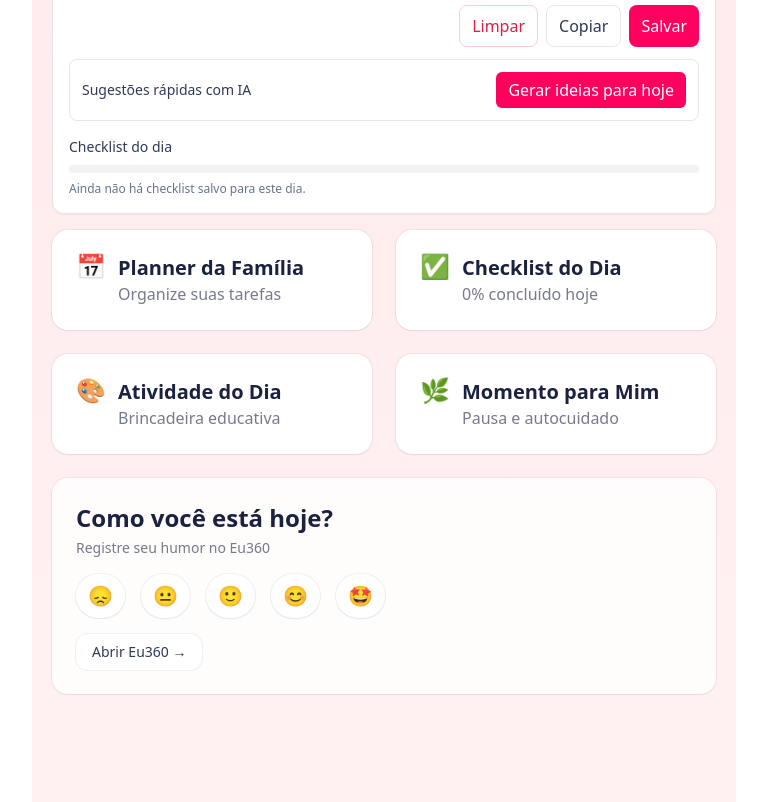
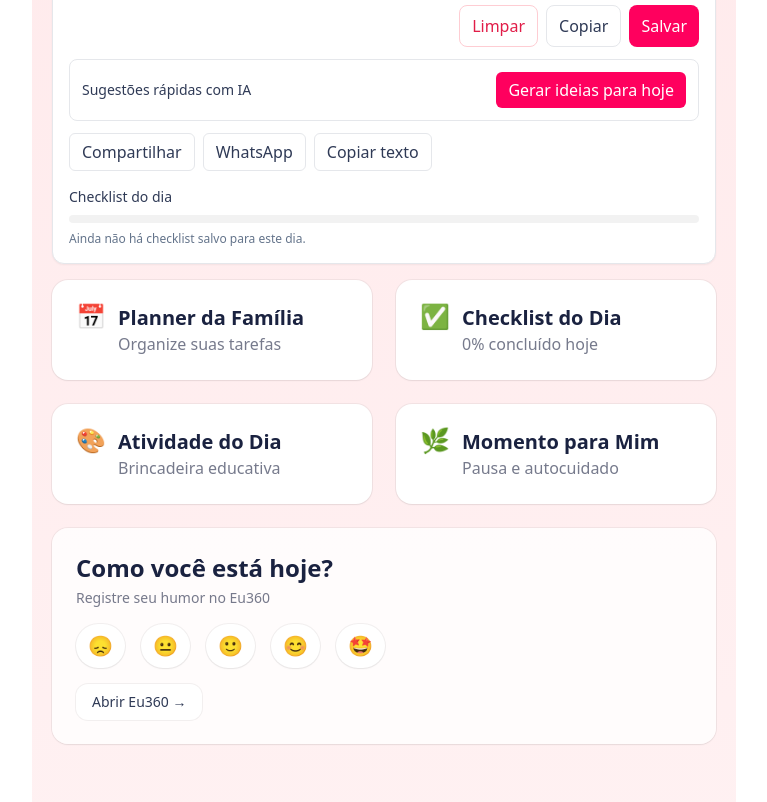
Before and after one commit to simonebrusco/materna360-app, a Next.js app in the folder materna360_starter/: page /meu-dia in a window 1280 px wide. Shown: the part 1080-1882 px from the top of the page, without its empty margins (256-1023 px from the left). Built offline with nearby package versions, Linux system fonts and the light colour scheme.

Commit message:
Update PlannerWeeklyNotes.jsx

```diff
--- a/materna360_starter/components/PlannerWeeklyNotes.jsx
+++ b/materna360_starter/components/PlannerWeeklyNotes.jsx
@@ -2,6 +2,7 @@
 
 import { useEffect, useMemo, useState } from "react";
 import PlannerQuickIdeas from "./PlannerQuickIdeas";
+import ShareDayButtons from "./ShareDayButtons";
 
 /** ========= Helpers locais (sem dependências externas) ========= */
 const K_NOTES = "m360:planner_notes";
@@ -109,6 +110,7 @@ export default function PlannerWeeklyNotes(){
 
   const entry = history[selectedKey] || null;
   const progress = entry?.progress ?? inferProgress(entry);
+  const titleFull = fmtFull(selectedDate);
 
   return (
     <div className="bg-white rounded-xl border shadow-sm">
@@ -133,7 +135,7 @@ export default function PlannerWeeklyNotes(){
 
       {/* cabeçalho do dia */}
       <div className="px-4 pb-2">
-        <div className="text-sm text-slate-500">{fmtFull(selectedDate)}</div>
+        <div className="text-sm text-slate-500">{titleFull}</div>
       </div>
 
       {/* bloco de notas */}
@@ -145,7 +147,7 @@ export default function PlannerWeeklyNotes(){
           placeholder="Anote compromissos, lembretes ou ideias…"
           className="mt-1 w-full min-h-[110px] rounded-lg border p-2"
         />
-        <div className="flex gap-2 justify-end mt-2">
+        <div className="flex flex-wrap gap-2 justify-end mt-2">
           <button onClick={clearDay} className="px-3 py-2 rounded-lg border border-rose-200 text-rose-600">Limpar</button>
           <button onClick={copyDay}  className="px-3 py-2 rounded-lg border">Copiar</button>
           <button onClick={save}     className="px-3 py-2 rounded-lg bg-[#ff005e] text-white">Salvar</button>
@@ -153,6 +155,16 @@ export default function PlannerWeeklyNotes(){
 
         {/* 🔮 IA: Gerar ideias e adicionar ao bloco de notas */}
         <PlannerQuickIdeas dayKey={selectedKey} onAppend={appendToNotes} />
+
+        {/* 📤 Compartilhar do dia (nativo/WhatsApp/clipboard) */}
+        <div className="mt-3">
+          <ShareDayButtons
+            dayKey={selectedKey}
+            title={titleFull}
+            notes={text}
+            checklistEntry={entry}
+          />
+        </div>
       </div>
 
       {/* resumo do checklist do dia */}
```
